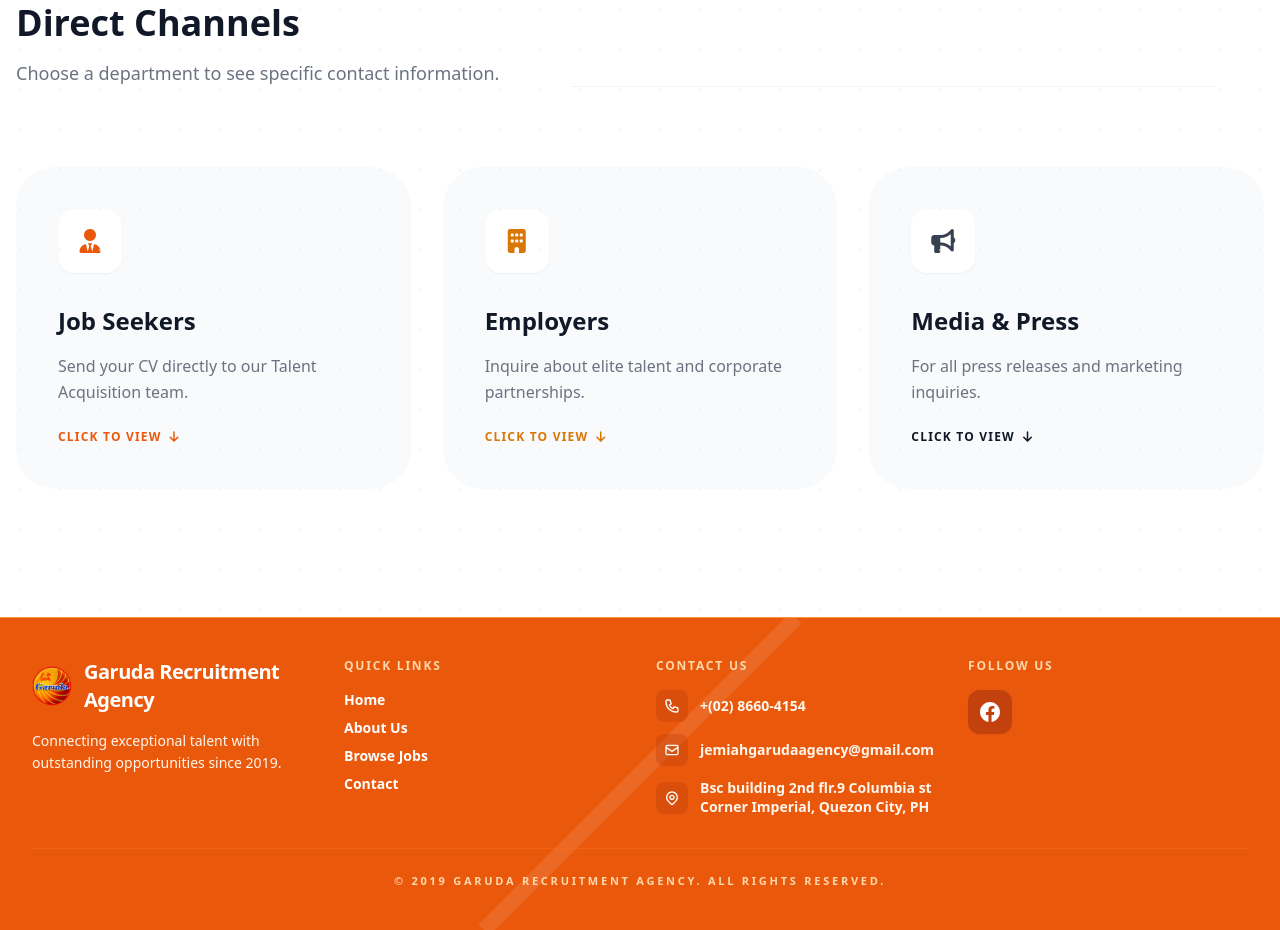
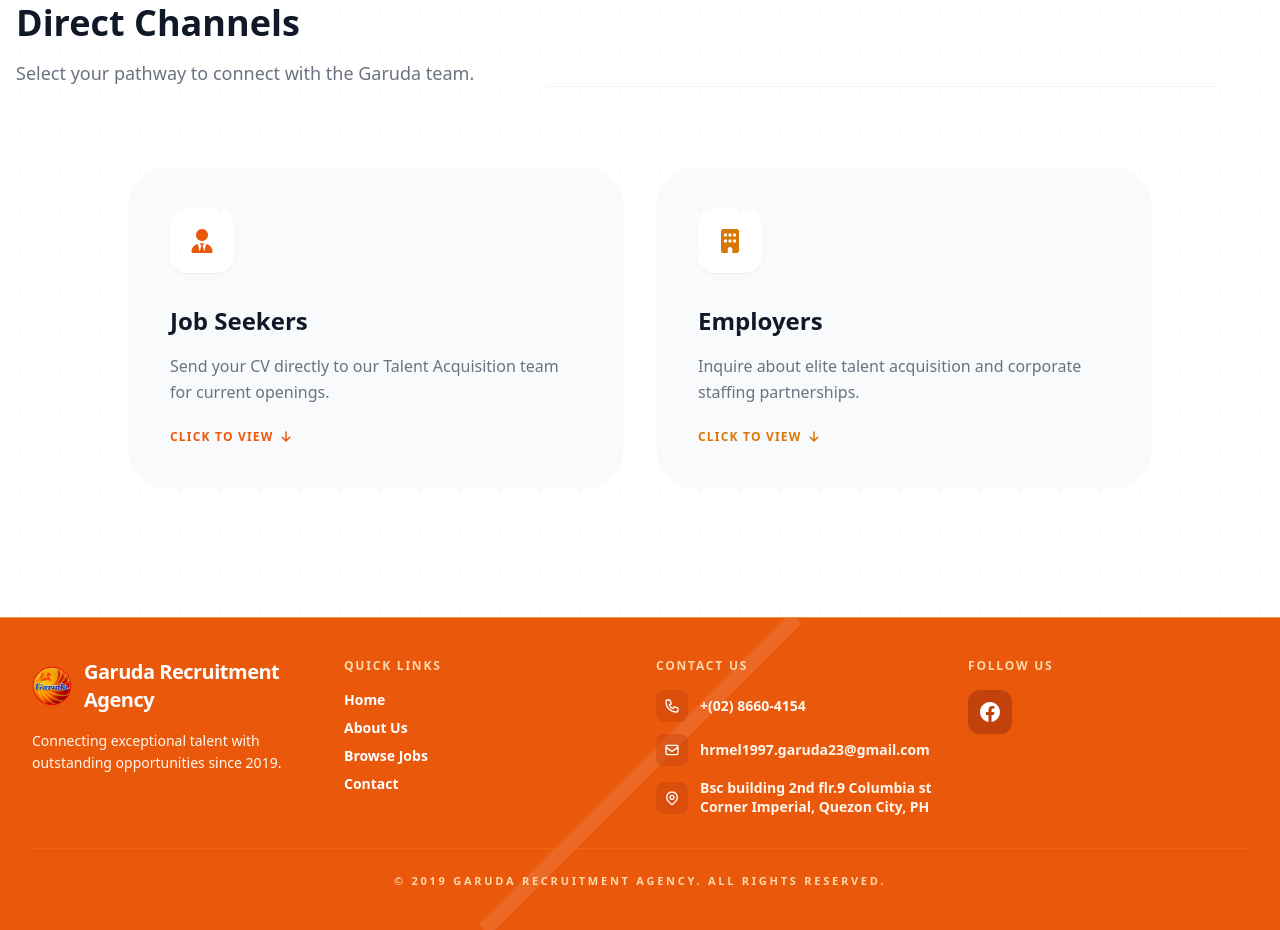
Before and after one commit to Perez-15/Garuda-Marketing-Website, a website: page contact.html in a window 1280 px wide. Shown: the part 1730-2660 px from the top of the page. Drawn offline with nearby package versions, Linux system fonts and the light colour scheme.

Commit message:
updated form

```diff
--- a/contact.html
+++ b/contact.html
@@ -229,23 +229,24 @@
         <div class="flex flex-col md:flex-row md:items-end justify-between mb-20 gap-6">
             <div>
                 <h2 class="text-4xl font-black mb-4">Direct Channels</h2>
-                        <p class="text-gray-500 text-lg">Choose a department to see specific contact information.</p>
+                <p class="text-gray-500 text-lg">Select your pathway to connect with the Garuda team.</p>
             </div>
             <div class="h-px flex-1 bg-gray-100 hidden md:block mx-12"></div>
         </div>
 
-                <div class="grid md:grid-cols-3 gap-8">
+        <div class="grid md:grid-cols-2 gap-8 max-w-5xl mx-auto">
+
             <div id="card-job" class="p-10 rounded-[2.5rem] bg-slate-50 border-2 border-transparent hover:border-orange-200 transition-all group cursor-pointer" onclick="toggleContact('job')">
                 <div class="w-16 h-16 bg-white rounded-2xl shadow-sm flex items-center justify-center mb-8 group-hover:bg-orange-600 transition-colors">
                     <i class="fa-solid fa-user-tie text-orange-600 text-2xl group-hover:text-white transition-colors"></i>
                 </div>
                 <h3 class="text-2xl font-black mb-4">Job Seekers</h3>
-                        <p class="text-gray-500 leading-relaxed">Send your CV directly to our Talent Acquisition team.</p>
+                <p class="text-gray-500 leading-relaxed">Send your CV directly to our Talent Acquisition team for current openings.</p>
 
                 <div id="pop-job" class="contact-popup">
-                            <div class="p-4 bg-orange-50 rounded-2xl border border-orange-100">
+                    <div class="p-4 bg-orange-50 rounded-2xl border border-orange-100 mt-4">
                         <span class="text-[10px] font-bold text-orange-600 uppercase block mb-1">Talent Acquisition Email:</span>
-                                <a href="mailto:jemiahgarudaagency@gmail.com" class="text-lg font-black text-gray-900 break-all underline decoration-orange-300">jemiahgarudaagency@gmail.com</a>
+                        <a href="mailto:jemiahgarudaagency@gmail.com" class="text-lg font-black text-gray-900 break-all underline decoration-orange-300">patricia0930.garuda@gmail.com</a>
                     </div>
                 </div>
                 <span class="inline-flex mt-6 items-center text-orange-600 font-black text-xs tracking-widest uppercase group-hover:gap-4 transition-all">
@@ -258,12 +259,12 @@
                     <i class="fa-solid fa-building text-amber-600 text-2xl group-hover:text-white transition-colors"></i>
                 </div>
                 <h3 class="text-2xl font-black mb-4">Employers</h3>
-                        <p class="text-gray-500 leading-relaxed">Inquire about elite talent and corporate partnerships.</p>
+                <p class="text-gray-500 leading-relaxed">Inquire about elite talent acquisition and corporate staffing partnerships.</p>
 
                 <div id="pop-emp" class="contact-popup">
-                            <div class="p-4 bg-amber-50 rounded-2xl border border-amber-100">
+                    <div class="p-4 bg-amber-50 rounded-2xl border border-amber-100 mt-4">
                         <span class="text-[10px] font-bold text-amber-600 uppercase block mb-1">Partnership Desk:</span>
-                                <a href="mailto:hrmiah.garuda04@gmail.com" class="text-lg font-black text-gray-900 break-all underline decoration-amber-300">hrmiah.garuda04@gmail.com</a>
+                        <a href="mailto:hrmiah.garuda04@gmail.com" class="text-lg font-black text-gray-900 break-all underline decoration-amber-300">hrmel1997.garuda23@gmail.com</a>
                     </div>
                 </div>
                 <span class="inline-flex mt-6 items-center text-amber-600 font-black text-xs tracking-widest uppercase group-hover:gap-4 transition-all">
@@ -271,27 +272,9 @@
                 </span>
             </div>
 
-                    <div id="card-press" class="p-10 rounded-[2.5rem] bg-slate-50 border-2 border-transparent hover:border-gray-300 transition-all group cursor-pointer" onclick="toggleContact('press')">
-                        <div class="w-16 h-16 bg-white rounded-2xl shadow-sm flex items-center justify-center mb-8 group-hover:bg-gray-900 transition-colors">
-                            <i class="fa-solid fa-bullhorn text-gray-700 text-2xl group-hover:text-white transition-colors"></i>
-                        </div>
-                        <h3 class="text-2xl font-black mb-4">Media & Press</h3>
-                        <p class="text-gray-500 leading-relaxed">For all press releases and marketing inquiries.</p>
-
-                        <div id="pop-press" class="contact-popup">
-                            <div class="p-4 bg-gray-100 rounded-2xl border border-gray-200">
-                                <span class="text-[10px] font-bold text-gray-600 uppercase block mb-1">Press Office:</span>
-                                <a href="mailto:hrjhoseph.garuda27@gmail.com" class="text-lg font-black text-gray-900 break-all underline decoration-gray-400">hrjhoseph.garuda27@gmail.com</a>
-                            </div>
-                        </div>
-                        <span class="inline-flex mt-6 items-center text-gray-900 font-black text-xs tracking-widest uppercase group-hover:gap-4 transition-all">
-                            CLICK TO VIEW <i class="fa-solid fa-arrow-down ml-2"></i>
-                        </span>
-                    </div>
         </div>
     </div>
 </section>
-    </main>
 
     <footer class="bg-orange-600 text-white relative overflow-hidden border-t border-orange-400">
         <div class="absolute inset-0 opacity-10 pointer-events-none">
@@ -333,7 +316,7 @@
                             <div class="p-2 bg-orange-700/40 rounded-lg">
                                 <svg class="h-4 w-4 text-white" fill="none" stroke="currentColor" viewBox="0 0 24 24"><path stroke-linecap="round" stroke-linejoin="round" stroke-width="2" d="M3 8l7.89 5.26a2 2 0 002.22 0L21 8M5 19h14a2 2 0 002-2V7a2 2 0 00-2-2H5a2 2 0 00-2 2v10a2 2 0 002 2z"></path></svg>
                             </div>
-                            <span class="font-semibold text-orange-50">jemiahgarudaagency@gmail.com</span>
+                            <span class="font-semibold text-orange-50">hrmel1997.garuda23@gmail.com</span>
                         </li>
                         <li class="flex items-start gap-3">
                             <div class="p-2 bg-orange-700/40 rounded-lg mt-1">
```
Also changed, not shown: about.html (+3 -4 lines), index.html (+2 -3 lines), jobs.html (+2 -3 lines). Lines whose indentation alone changed are shown as unchanged.
